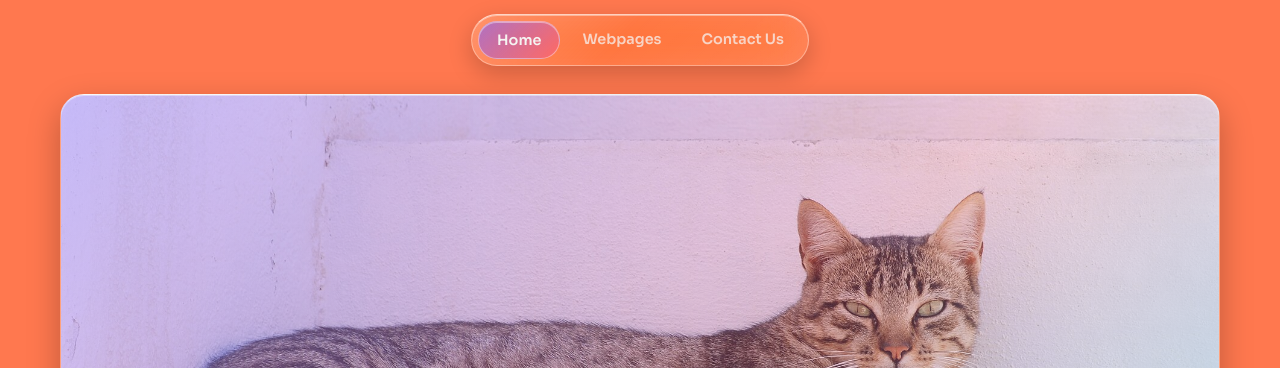
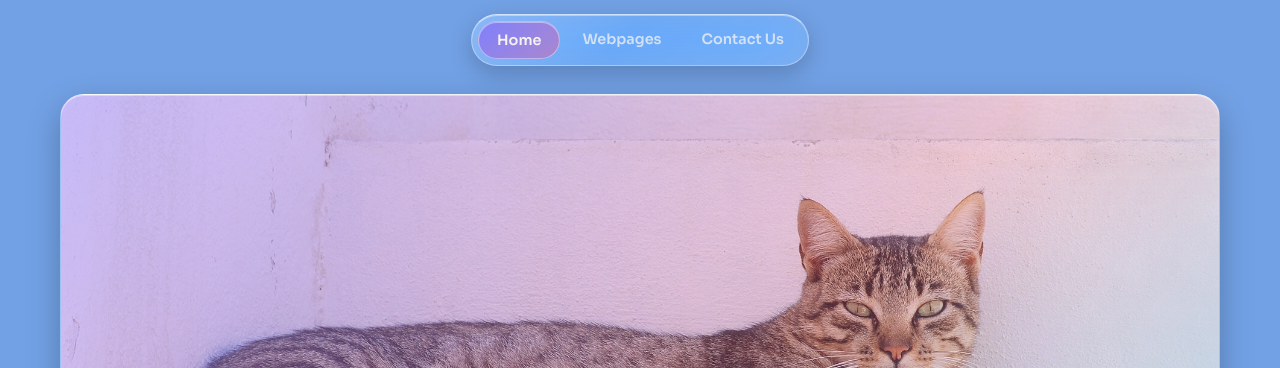
Before and after one commit to Nottanaz/IT111-Final-Project-Group-3-, a plain HTML site: page index.html in a window 1280 px wide. Shown: the top 368 px of the page. Drawn offline with Linux system fonts and the light colour scheme; files whose address does not match are found by name.

Commit message:
changed into blue bg color

```diff
--- a/index.html
+++ b/index.html
@@ -26,7 +26,7 @@
 
     body{
         margin: 0;
-        background: #FF784F;
+        background: #72A1E5;
         color: var(--text);
         font-family: "Sora", system-ui, -apple-system, "Rubik", sans-serif;
     }
```
